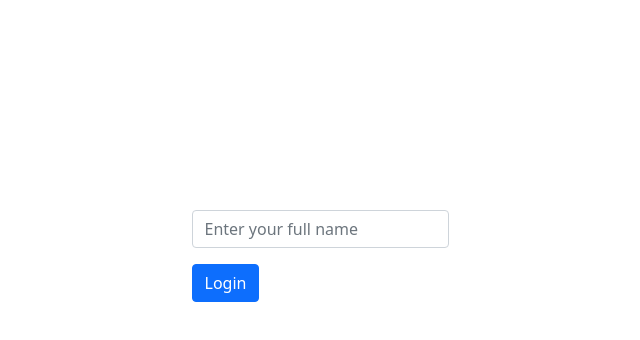
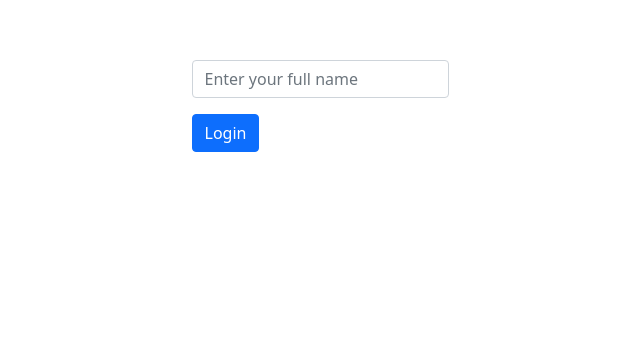
Before and after one commit to Sevenpros/doctor-meet-up-frontend, a React (Create React App) app: page /login in a window 1280 px wide. Shown: the part 144-484 px from the top of the page, without its empty margins (320-960 px from the left). Built offline with nearby package versions, Linux system fonts and the light colour scheme; no server answers.

Commit message:
fix linters

```diff
--- a/src/Components/App.js
+++ b/src/Components/App.js
@@ -3,7 +3,7 @@ import Router from '../Routing/Router';
 import '../Styles/App.css';
 
 const App = () => (
-  <div className="main container-fluid">
+  <div className="main">
     <Router />
   </div>
 );
--- a/src/Components/sideNav.js
+++ b/src/Components/sideNav.js
@@ -35,7 +35,7 @@ const SideNav = () => {
           </NavLink>
         </li>
         <li className="side-nav-div">
-          <NavLink to="/AddBookings" className="side-nav-link">
+          <NavLink to="/bookings/new" className="side-nav-link">
             Reserve a Doctor
           </NavLink>
         </li>
@@ -52,7 +52,6 @@ const SideNav = () => {
         { Footer }
         {AddDoctor}
         {DeleteDoctor}
-        {Reservations}
       </ul>
     </nav>
   );
--- a/src/Styles/App.css
+++ b/src/Styles/App.css
@@ -4,9 +4,6 @@ body {
 }
 
 .main {
-  display: flex;
-  align-items: center;
-  justify-content: center;
   height: 100vh;
 }
 
@@ -27,11 +24,6 @@ body {
   width: 60%;
 }
 
-.side-nav {
-  width: 40%;
-}
-
 .component-layout {
   display: flex;
-  justify-content: space-between;
 }
```
Also changed, not shown: 1 other file (tests, documents, lock files or other folders).
